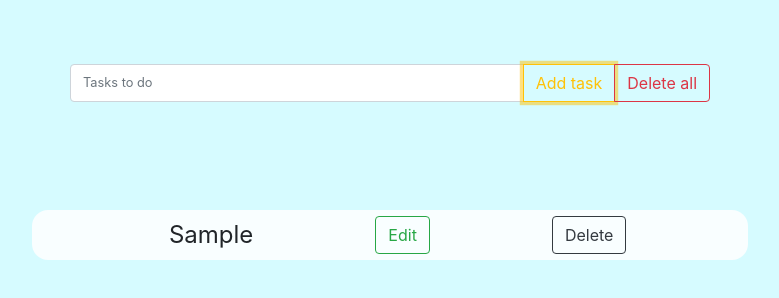
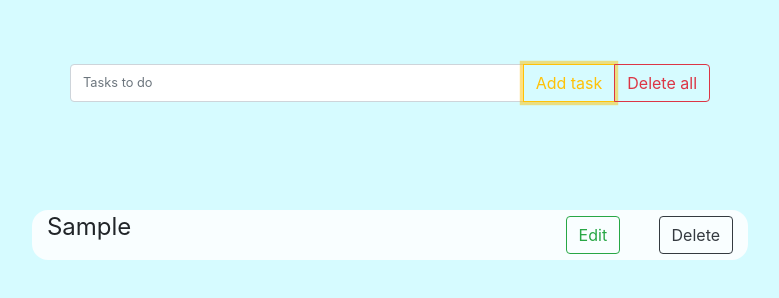
Before and after one commit to MehdiRazaNaqvi/todo-app-javascript, a plain HTML site: page index.html in a window 1280 px wide. Both pictures are taken after typing "Sample" into the empty fields and a click on the button "Add task". Shown: the whole page, without its empty margins (250-1029 px from the left). Drawn offline with nearby package versions, Linux system fonts and the light colour scheme.

Commit message:
task display area expanded

```diff
--- a/app.js
+++ b/app.js
@@ -2,9 +2,12 @@ function addtask() {
     var ediv = document.createElement("div");
     ediv.setAttribute("class","ediv")
     var div = document.getElementById("data");
+    var name = document.createElement("p")
+    name.setAttribute("id" , "txtdiv")
     var val = document.getElementById("val").value;
     var text = document.createTextNode(val)
-    ediv.appendChild(text)
+    name.appendChild(text);
+    ediv.appendChild(name)
     div.appendChild(ediv);
     document.getElementById("val").value = ""
 
--- a/style.css
+++ b/style.css
@@ -26,8 +26,9 @@
     border-radius: 1rem;
     display: flex;
     align-items: center;
-    justify-content: space-evenly;
+    justify-content: space-between;
     padding-left: 1.5%;
+    padding-right: 1.5%;
     overflow: hidden;
 }
 
@@ -37,6 +38,11 @@
 
 }
 
+#txtdiv{
+    width: 70%;
+    overflow: auto;
+}
+
 @media only screen and (max-width: 800px) {
     .ediv {
       font-size: small;
```
